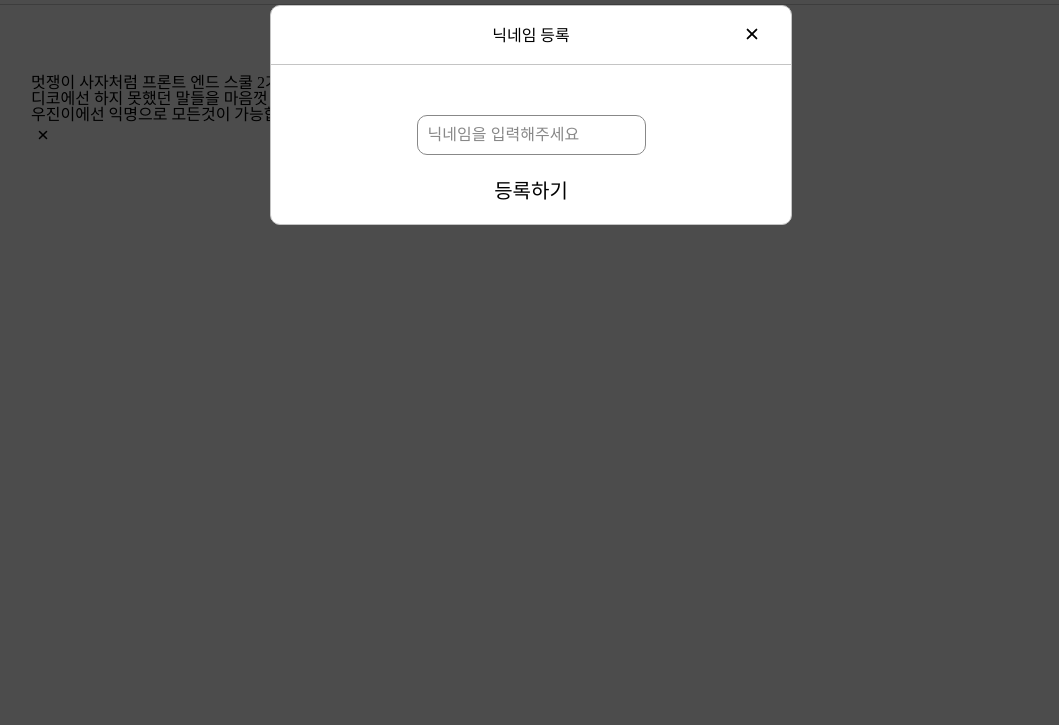
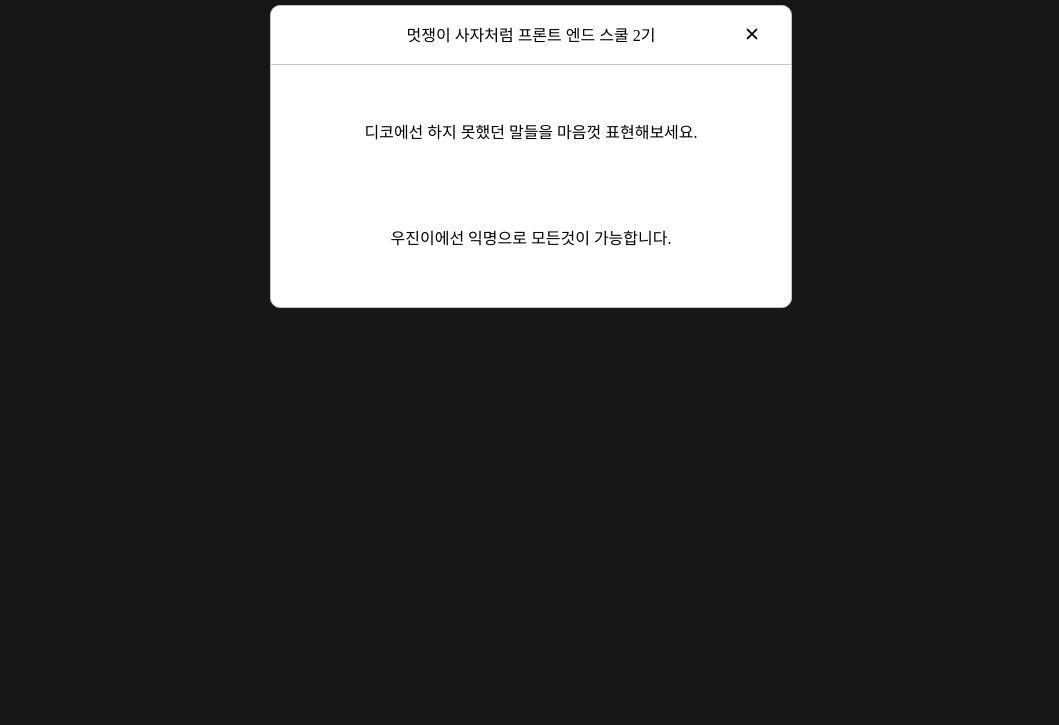
Before and after one commit to qorlgns1/anonymous-lion-frontend, a plain HTML site: page index.html in a window 1280 px wide. Shown: the part 75-800 px from the top of the page, without its empty margins (109-1168 px from the left). Drawn offline with Linux system fonts and the light colour scheme; no server answers; a web font is replaced by a local one.

Commit message:
Design: 디자인을 위한 HTML layout 변경, CSS 변경

```diff
--- a/src/style/main.css
+++ b/src/style/main.css
@@ -2,6 +2,7 @@
 @import url(./header.css);
 @import url(./modal/add.css);
 @import url(./modal/nickname.css);
+@import url(./modal/info.css);
 
 @font-face {
   font-family: "GmarketSansBold";
--- /dev/null
+++ b/src/style/modal/info.css
@@ -0,0 +1,85 @@
+@charset "utf-8";
+
+/* 모달 스타일 */
+.modal-info {
+  display: none;
+  position: fixed;
+  top: 0;
+  right: 0;
+  bottom: 0;
+}
+
+.modal-info.on {
+  display: block;
+  height: 100vh;
+  position: fixed;
+  top: 0;
+  left: 0;
+  /* width: 100vw; */
+  overflow-y: auto;
+  margin: 50px;
+}
+
+.modal-info::before {
+  display: block;
+  content: "";
+  position: fixed;
+  top: 0;
+  left: 0;
+  right: 0;
+  bottom: 0;
+  background-color: #000;
+  opacity: 0.7;
+}
+
+.modal-info .container-form-info {
+  overflow: hidden;
+  position: relative;
+  width: 100%;
+  max-width: 520px;
+  margin: 30px auto;
+  background-color: #fff;
+  border: 1px solid #c4c4c4;
+  border-radius: 10px;
+  text-align: center;
+}
+
+.container-form-info .title-form {
+  padding: 20px 0 18px;
+  font-size: 16px;
+  line-height: 20px;
+  text-align: center;
+  font-weight: 500;
+  border-bottom: 1px solid #c4c4c4;
+}
+
+.container-form-info .text-form {
+  padding: 0 24px 0;
+  margin: 26px 0 24px;
+  font-weight: 500;
+  font-size: 20px;
+  line-height: 24px;
+}
+
+.container-form-info .btn-close {
+  position: absolute;
+  padding: 13px 24px;
+  top: 0;
+  right: 0;
+  z-index: 30;
+  background-color: transparent;
+}
+
+.container-form-info .btn-close > img {
+  width: 30px;
+}
+
+.my-info {
+  margin: 30px 0;
+  padding: 30px 0;
+}
+
+/*
+1. 버튼 요소 마크업 h3 아래가 좋을것 같습니다.
+2. container-form 키워드로 공통 요소 관리.
+*/
```
